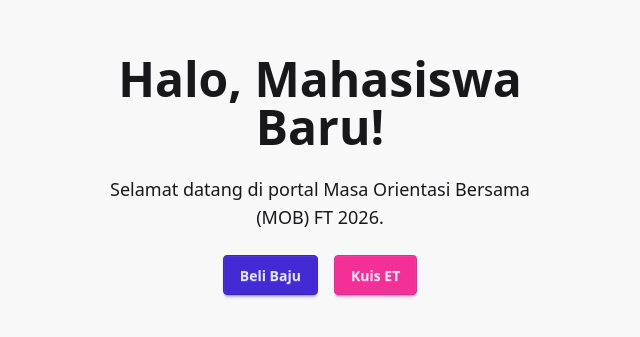
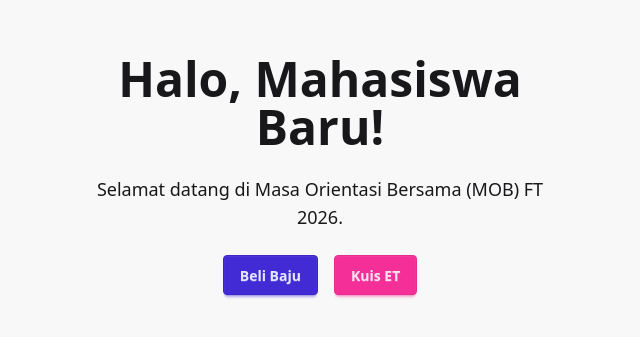
Before and after one commit to Beyolandr7/MOBFT26-WebUtama, a Next.js app: page / in a window 1280 px wide. Shown: the part 225-562 px from the top of the page, without its empty margins (320-960 px from the left). Built offline with nearby package versions, Linux system fonts and the light colour scheme.

Commit message:
feat: create dashboard page with unauthorized error handling and subdomain navigation links

```diff
--- a/src/app/page.tsx
+++ b/src/app/page.tsx
@@ -32,7 +32,7 @@ export default async function DashboardPage({
           <div className="max-w-md">
             <h1 className="text-5xl font-bold">Halo, Mahasiswa Baru!</h1>
             <p className="py-6 text-lg">
-              Selamat datang di portal Masa Orientasi Bersama (MOB) FT 2026.
+              Selamat datang di Masa Orientasi Bersama (MOB) FT 2026.
             </p>
             <div className="flex gap-4 justify-center">
               {/* Using absolute URLs for subdomain-based routing */}
```
